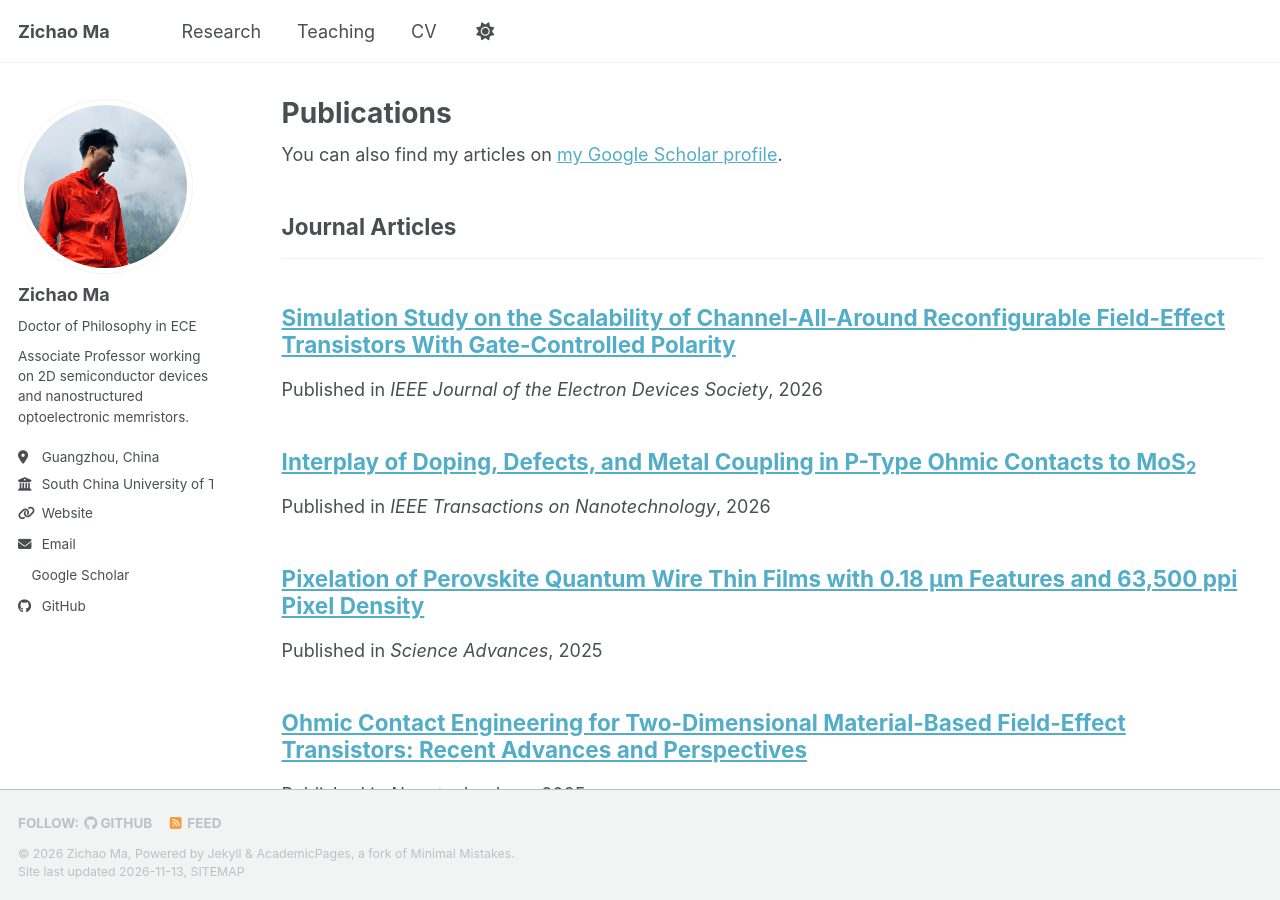
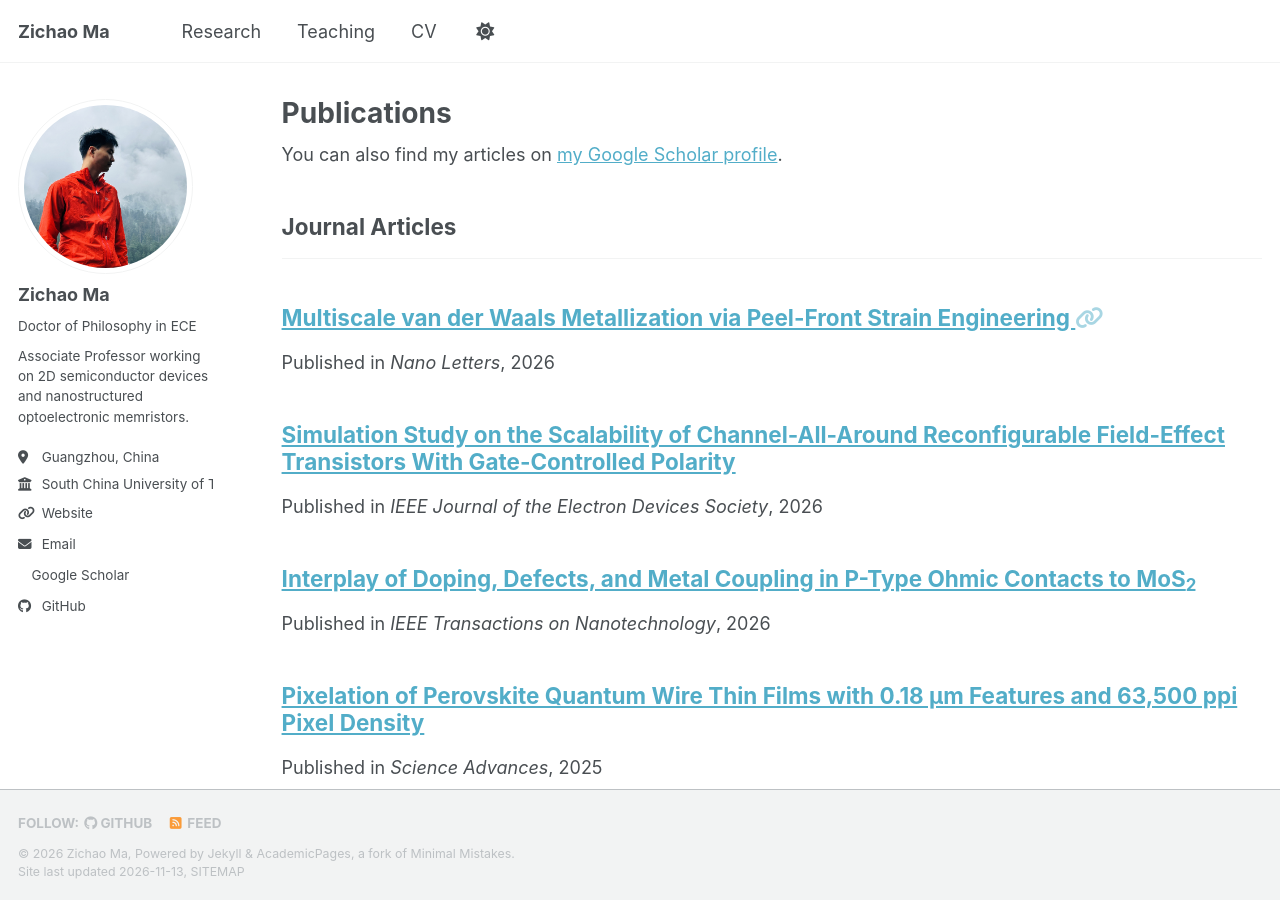
Before and after one commit to ZichaoMa/zma_homepage, a Jekyll site: the page built from _pages/publications.html, in a window 1280 px wide and 900 px high. Built offline with Jekyll 4.4.1, drawn with Linux system fonts in a browser that asks for light colours; comment, search, counter and statistics services are not loaded; a style sheet for code colours, icons or effects is not loaded.

Commit message:
update the Nano Letter paper

```diff
--- /dev/null
+++ b/_publications/46-multiscale-van-der-waals-metallization-via-peel-front-strain-engineering.md
@@ -0,0 +1,11 @@
+---
+title: "Multiscale van der Waals Metallization via Peel-Front Strain Engineering"
+collection: publications
+category: manuscripts
+date: 2026-10-14
+venue: "Nano Letters"
+details: "26(40), 13896-13903"
+authors: "Han Yan, Zichao Ma, Shidi Zhou, Meng Liang, Changjian Zhou, Mansun Chan"
+note: "Corresponding author"
+link: "https://doi.org/10.1021/acs.nanolett.6c03171"
+---
```
Also changed, not shown: _pages/research.md (+4 -4 lines), 1 other file.
